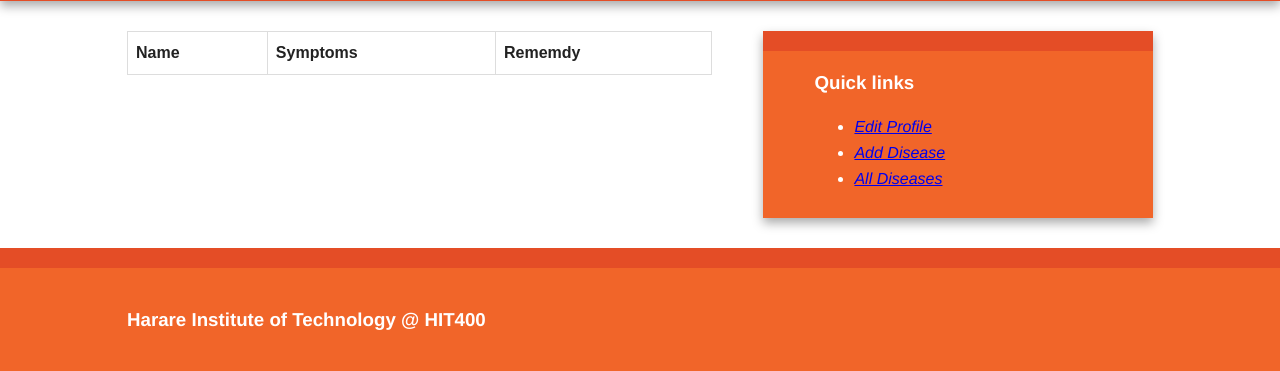
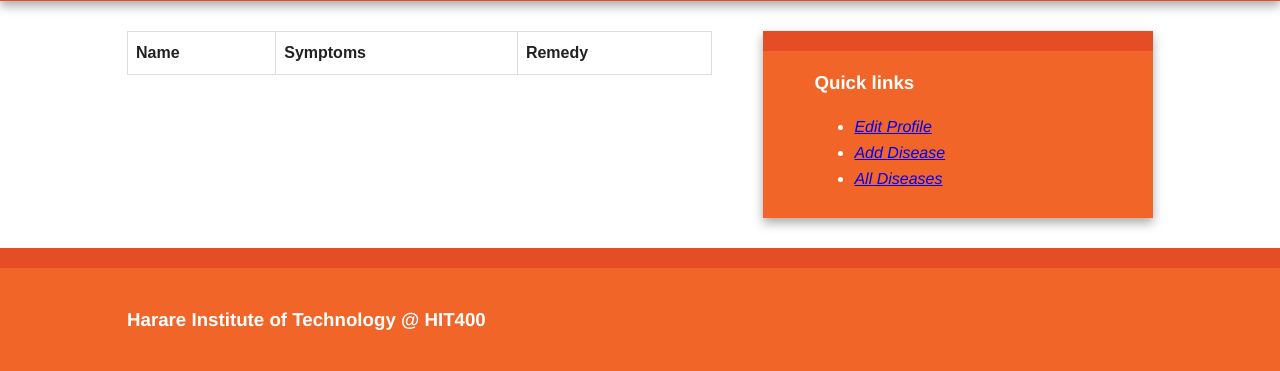
Before and after one commit to Kayt/e-vet, a Flask app: template farmer/templates/diseases.html in a window 1280 px wide. Shown: the part 95-466 px from the top of the page. Run offline with Flask 2, Linux system fonts and the light colour scheme; the template is opened without the code that fills it, so the values that code supplies are empty; some libraries are stand-ins or nearby versions.

Commit message:
splelling fixes

```diff
--- a/farmer/templates/diseases.html
+++ b/farmer/templates/diseases.html
@@ -30,7 +30,7 @@ All Diseases
         <tr>
             <th>Name</th>
             <th>Symptoms</th>
-            <th>Rememdy</th>
+            <th>Remedy</th>
         </tr>
         {% for disease in diseases %}
             <tr>
```
